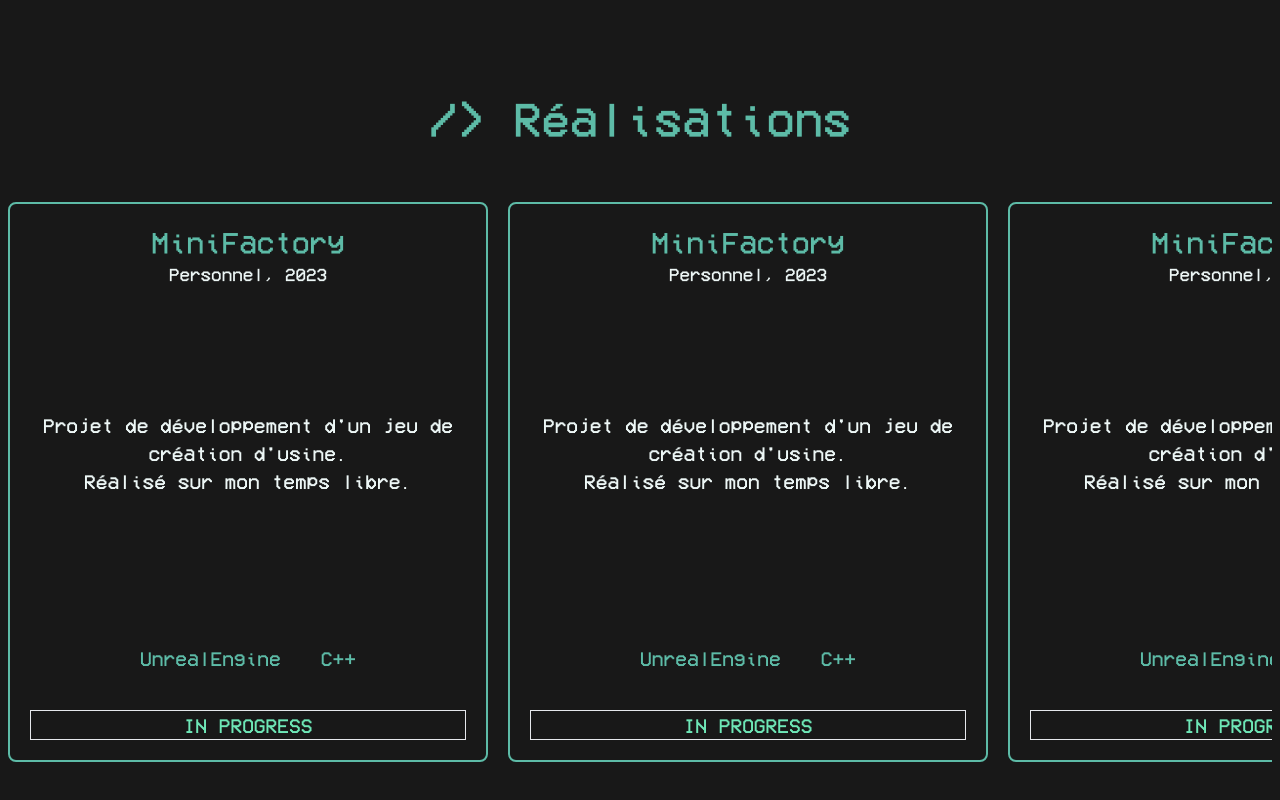
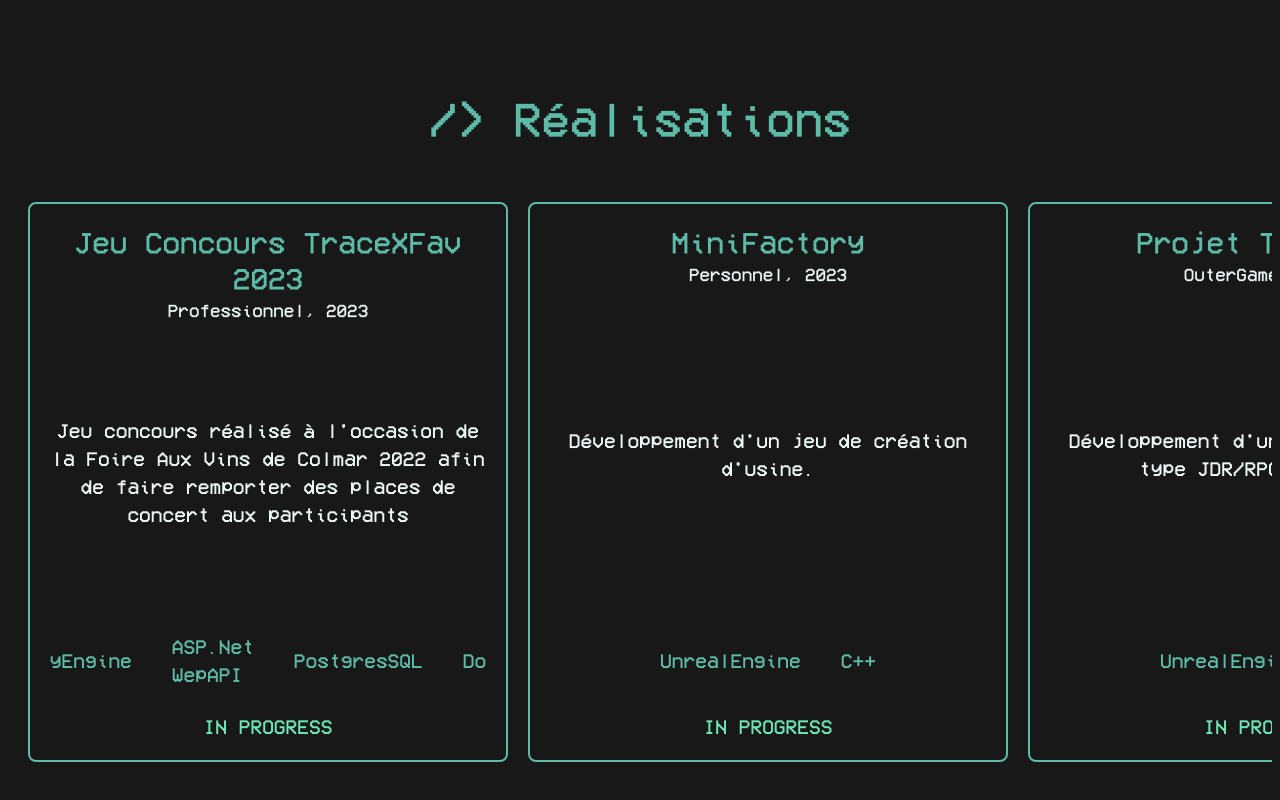
Before and after one commit to titouanfuchs/PortfolioV3, a Next.js app in the folder front/: page / in a window 1280 px wide. Shown: the part 2653-3453 px from the top of the page. Built offline with nearby package versions, Linux system fonts and the light colour scheme.

Commit message:
added some projects

```diff
--- a/front/components/ExpComponent.tsx
+++ b/front/components/ExpComponent.tsx
@@ -12,7 +12,7 @@
                 {'/>'} Experiences
             </h1>
 
-            <div className="flex overflow-y-hidden md:justify-center overflow-x-auto space-x-5 p-5">
+            <div className="flex overflow-y-hidden md:justify-center overflow-x-auto space-x-5 p-10">
                 <Experience></Experience>
             </div>
         </div>
--- a/front/components/ProjComponent.tsx
+++ b/front/components/ProjComponent.tsx
@@ -2,10 +2,25 @@
 import Image from 'next/image';
 import Experience from "./Experiences/Experience";
 import Project from "./Projects/Project";
+import ProjectData from "../data/ProjectData";
 
 const ProjComponent: FC = () => {
 
     const age: number = new Date().getFullYear() - 2003;
+
+    const projects : ProjectData[] = [
+        new ProjectData("Jeu Concours TraceXFav 2023", "Jeu concours réalisé à l'occasion de la Foire Aux Vins de Colmar 2022 afin de faire remporter des places de concert aux participants", "Professionnel", "2023", "-", ["UnityEngine", "ASP.Net WepAPI", "PostgresSQL", "Docker"], true),
+        new ProjectData("MiniFactory", "Développement d'un jeu de création d'usine.", "Personnel", "2023", "-", ["UnrealEngine", "C++"], true),
+        new ProjectData("Projet Tabletop", "Développement d'un jeu indépendant type JDR/RPG en équipe", "OuterGames", "2023", "-", ["UnrealEngine", "C++"], true),
+        new ProjectData("Portfolio", "Développement et hébergement de mon propre portfolio.", "Personnel", "2023", "-", ["NextJs", "TailwindCss"], true),
+        new ProjectData("Application Mobile", "Développement d'une application mobile en rapport avec le réseau de transport de Colmar", "Professionnel", "2022", "-", ["Dotnet MAUI Hybrid Blazor", "ASP.Net Web API", "TailwindCSS","PostgresSQL", "Docker"], true),
+        new ProjectData("Chatbot", "Chatbot intéractif pour le site de la Trace à Colmar.", "Professionnel", "2022", "-", ["Angular", "TailwindCss", "NestJS", "PostgresSQL", "Docker"], false),
+        new ProjectData("Jeu Concours TraceXFav 2022", "Jeu concours réalisé à l'occasion de la Foire Aux Vins de Colmar 2022 afin de faire remporter des places de concert aux participants", "Professionnel", "2022", "-", ["Angular", "TailwindCss", "NestJS", "PostgresSQL", "Docker"], false),
+        new ProjectData("Edeina", "Développement d'un outil de partage de dossier de patients entre praticiens.", "UHA 4.0.1", "2022", "-", ["Angular", "Angular Material", "NestJS", "MariaDB", "Docker"], false),
+        new ProjectData("Neomia", "Développement d'une maquette de scénario d'authentification", "UHA 4.0.1", "2021", "-", ["Angular", "Angular Material", "NestJS", "MariaDB", "Docker"], false),
+        new ProjectData("WordDrop", "Développement d'un jeu de lettres pour mobile", "Personnel", "2020", "-", ["UnityEngine"], false),
+
+    ]
 
     return <>
         <div className="min-h-screen min-w-full space-y-10 hid grid  content-center" id="Projects">
@@ -13,12 +28,10 @@
                 {'/>'} Réalisations
             </h1>
 
-            <div className="flex overflow-y-hidden overflow-x-auto space-x-5 py-5 p-x-0">
-                <Project></Project>
-                <Project></Project>
-                <Project></Project>
-                <Project></Project>
-                <Project></Project>
+            <div className="flex overflow-y-hidden overflow-x-auto space-x-5 p-5 p-x-0">
+                {projects.map((project, index) => {
+                    return <Project project={project} />
+                })}
             </div>
         </div>
     </>;
--- a/front/components/Projects/Project.tsx
+++ b/front/components/Projects/Project.tsx
@@ -1,6 +1,11 @@
 import { FC } from "react";
+import ProjectData from "../../data/ProjectData";
 
-const Project: FC = () => {
+type ProjectProps = {
+    project: ProjectData
+}
+
+const Project = ({project} : ProjectProps) => {
 
     const age: number = new Date().getFullYear() - 2003;
 
@@ -8,34 +13,39 @@
         <div className="childHid delayed relative hover:bg-emerald-900 min-h-[35rem] min-w-full md:min-w-[30rem] md:w-[30rem] flex flex-col border-2 border-primary_accent rounded-lg space-y-3 hid place-content-center content-center overflow-hidden p-5 bg-dark" id="About">
             <div className="flex-none">
                 <h1 className="text-3xl text-center text-primary">
-                    MiniFactory
+                    {project.name}
                 </h1>
                 <h2 className="text-lg text-center">
-                    Personnel, 2023
+                    {project.type}, {project.startDate}
                 </h2>
             </div>
 
             <div className="w-full grow flex-grow grid content-center">
                 <p className="text-xl text-center">
-                    Projet de développement d'un jeu de création d'usine. <br/>
-                    Réalisé sur mon temps libre.
+                    {project.description}
                 </p>
             </div>
 
             <div className="w-full h-20 flex justify-center space-x-10 overflow-y-hidden overflow-x-auto text-xl text-primary p-auto">
-                <p className="my-auto">
-                    UnrealEngine
-                </p>
-
-                <p className="my-auto">
-                    C++
-                </p>
+                {project.technos.map((tech, index) => {
+                    return (<p className="my-auto">
+                                {tech}
+                            </p>);
+                })}
             </div>
 
             <div className="w-full flex-none">
-                <p className="text-xl text-center text-emerald-300 border">
-                    IN PROGRESS
-                </p>
+                {project.inProgress &&
+                    (<p className="text-xl text-center text-emerald-300">
+                        IN PROGRESS
+                    </p>)
+                }
+
+                {!project.inProgress &&
+                    (<p className="text-xl text-center text-yellow-600">
+                        DONE
+                    </p>)
+                }
             </div>
         </div>
     </>;
--- /dev/null
+++ b/front/data/ProjectData.ts
@@ -0,0 +1,19 @@
+export default class ProjectData{
+    public name : string = "Project Name";
+    public description : string = "Project Description";
+    public type: string = "Personnel";
+    public startDate: string = "2023";
+    public endDate: string = "2024";
+    public technos: string[] = [];
+    public inProgress: boolean = false;
+
+    public constructor(name: string, description: string, type: string, startDate: string, endDate: string, technos: string[], inProgress: boolean){
+        this.name = name;
+        this.description = description;
+        this.type = type;
+        this.startDate = startDate;
+        this.endDate = endDate;
+        this.technos = technos;
+        this.inProgress = inProgress;
+    }
+}
```
